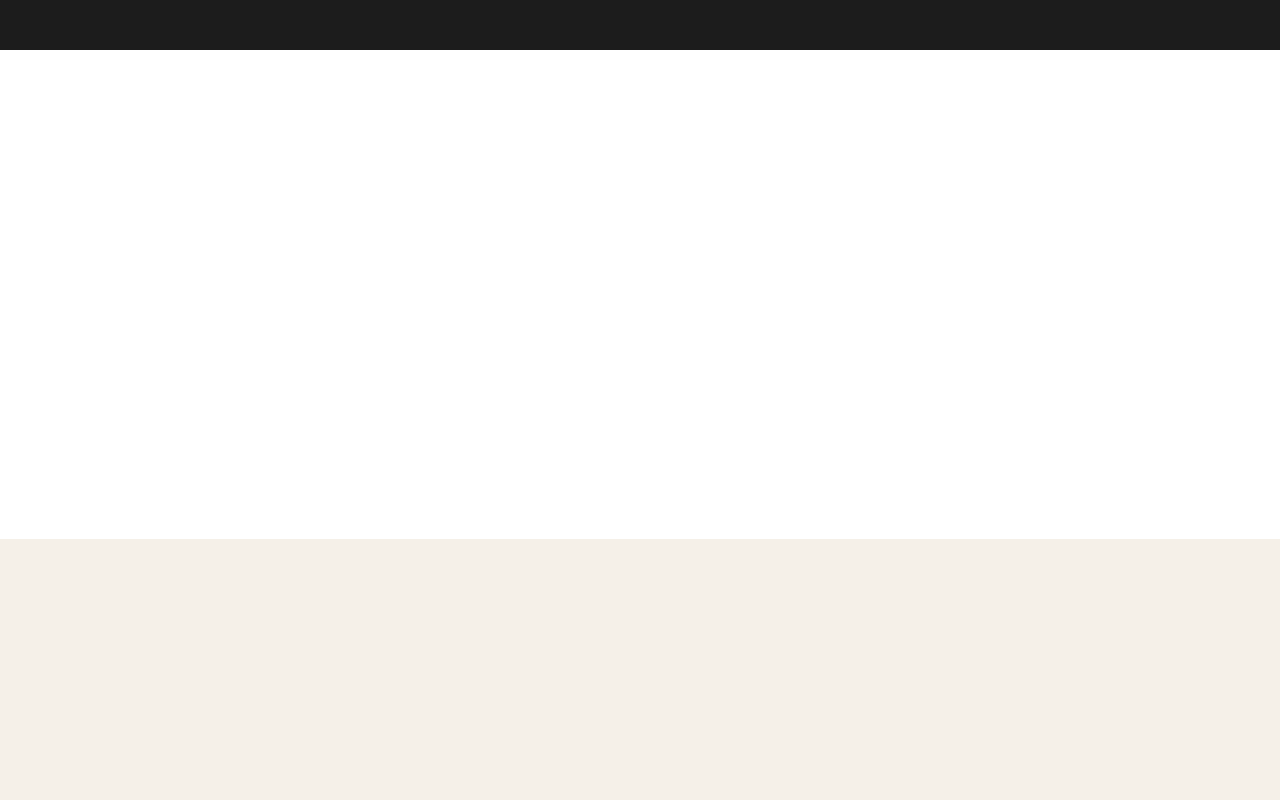
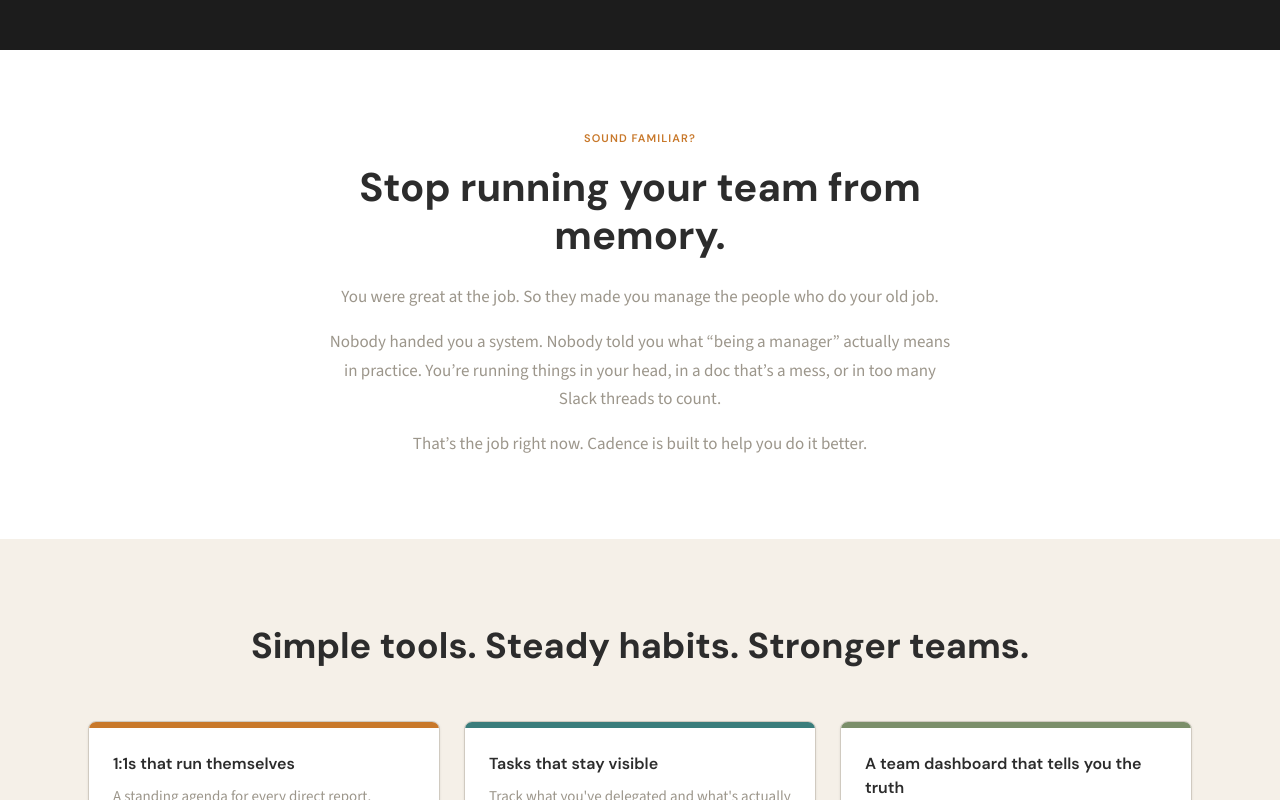
Before and after one commit to seand132/cadence-marketing, a Next.js app: page / in a window 1280 px wide. Shown: the part 2100-2900 px from the top of the page. Built offline with nearby package versions, Linux system fonts and the light colour scheme.

Commit message:
Fix: reveal CSS was hiding all content (opacity:0 bug) — content now visible by default

```diff
--- a/src/app/globals.css
+++ b/src/app/globals.css
@@ -15,13 +15,16 @@ body {
 }
 
 .reveal {
-  opacity: 0;
-  transform: translateY(20px);
+  opacity: 1;
+  transform: translateY(0);
   transition: opacity 0.5s ease-out, transform 0.5s ease-out;
 }
-.reveal.visible {
-  opacity: 1;
-  transform: translateY(0);
+.reveal.animate-in {
+  animation: revealIn 0.5s ease-out forwards;
+}
+@keyframes revealIn {
+  from { opacity: 0; transform: translateY(20px); }
+  to   { opacity: 1; transform: translateY(0); }
 }
 
 /* Feature card hover */
--- a/src/app/layout.tsx
+++ b/src/app/layout.tsx
@@ -110,7 +110,7 @@ export default function RootLayout({
               var io = new IntersectionObserver(function(entries) {
                 entries.forEach(function(e) {
                   if (e.isIntersecting) {
-                    e.target.classList.add('visible');
+                    e.target.classList.add('animate-in');
                     io.unobserve(e.target);
                   }
                 });
```
